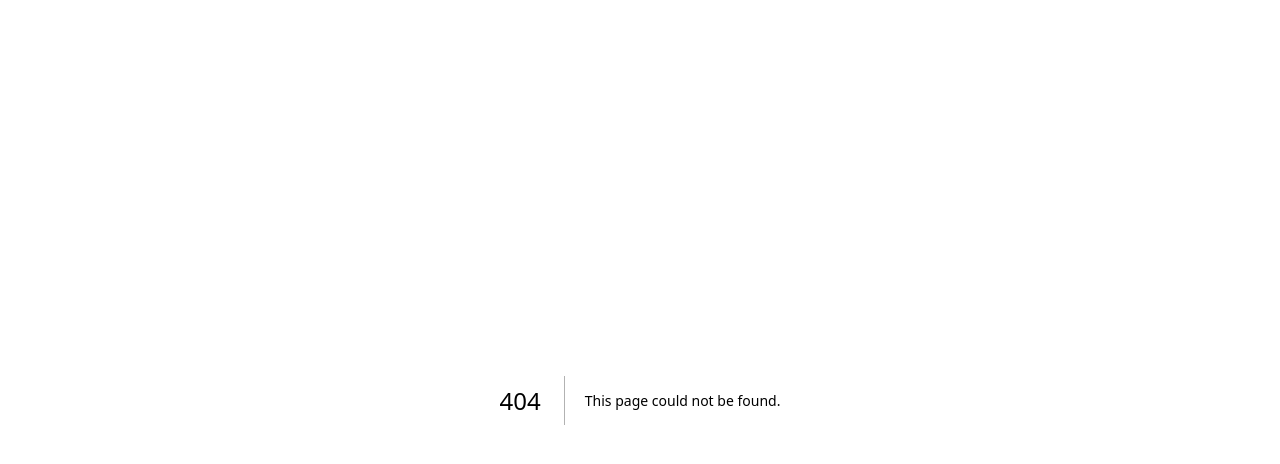
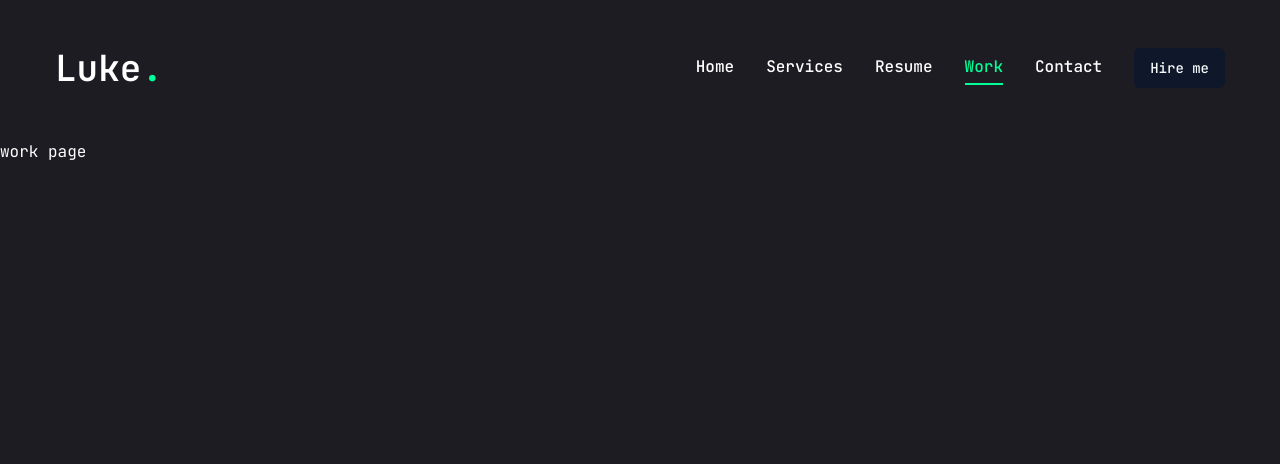
Before and after one commit to kafanasyev97/next-portfolio, a Next.js app: page /work in a window 1280 px wide. Before the commit this address had no page. Shown: the top 464 px of the page. Built offline with nearby package versions, Linux system fonts and the light colour scheme.

Commit message:
[upd] Framer-motion animations

```diff
--- /dev/null
+++ b/app/contact/page.jsx
@@ -0,0 +1,5 @@
+const Contact = () => {
+  return <div>contact page</div>
+}
+
+export default Contact
--- a/app/layout.jsx
+++ b/app/layout.jsx
@@ -1,5 +1,8 @@
 import { JetBrains_Mono } from 'next/font/google'
 import './globals.css'
+import Header from '@/components/Header'
+import PageTransition from '@/components/PageTransition'
+import StairTransition from '@/components/StairTransition'
 
 const jetbrainsMono = JetBrains_Mono({
   subsets: ['latin'],
@@ -15,7 +18,11 @@ export const metadata = {
 export default function RootLayout({ children }) {
   return (
     <html lang="en">
-      <body className={jetbrainsMono.variable}>{children}</body>
+      <body className={jetbrainsMono.variable}>
+        <Header />
+        <StairTransition />
+        <PageTransition>{children}</PageTransition>
+      </body>
     </html>
   )
 }
--- /dev/null
+++ b/app/resume/page.jsx
@@ -0,0 +1,5 @@
+const Resume = () => {
+  return <div>resume page</div>
+}
+
+export default Resume
--- /dev/null
+++ b/app/services/page.jsx
@@ -0,0 +1,5 @@
+const Services = () => {
+  return <div>services page</div>
+}
+
+export default Services
--- /dev/null
+++ b/app/work/page.jsx
@@ -0,0 +1,5 @@
+const Work = () => {
+  return <div>work page</div>
+}
+
+export default Work
--- /dev/null
+++ b/components/Header.jsx
@@ -0,0 +1,31 @@
+import Link from 'next/link'
+import { Button } from './ui/button'
+import Nav from './Nav'
+
+const Header = () => {
+  return (
+    <header className="py-8 xl:py-12 text-white">
+      <div className="container mx-auto flex justify-between items-center">
+        {/* logo */}
+        <Link href="/">
+          <h1 className="text-4xl font-semibold">
+            Luke<span className="text-accent">.</span>
+          </h1>
+        </Link>
+
+        {/* desktop nav & hire me button */}
+        <div className="hidden xl:flex items-center gap-8">
+          <Nav />
+          <Link href="/contact">
+            <Button>Hire me</Button>
+          </Link>
+        </div>
+
+        {/* mobile nav */}
+        <div className="xl:hidden">mobile nav</div>
+      </div>
+    </header>
+  )
+}
+
+export default Header
--- /dev/null
+++ b/components/Nav.jsx
@@ -0,0 +1,51 @@
+'use client'
+
+import Link from 'next/link'
+import { usePathname } from 'next/navigation'
+
+const links = [
+  {
+    name: 'home',
+    path: '/',
+  },
+  {
+    name: 'services',
+    path: '/services',
+  },
+  {
+    name: 'resume',
+    path: '/resume',
+  },
+  {
+    name: 'work',
+    path: '/work',
+  },
+  {
+    name: 'contact',
+    path: '/contact',
+  },
+]
+
+const Nav = () => {
+  const pathname = usePathname()
+
+  return (
+    <nav className="flex gap-8">
+      {links.map((link, index) => {
+        return (
+          <Link
+            href={link.path}
+            key={index}
+            className={`${
+              link.path === pathname && 'text-accent border-b-2 border-accent'
+            } capitalize font-medium hover:text-accent transition-all`}
+          >
+            {link.name}
+          </Link>
+        )
+      })}
+    </nav>
+  )
+}
+
+export default Nav
--- /dev/null
+++ b/components/PageTransition.jsx
@@ -0,0 +1,25 @@
+'use client'
+
+import { AnimatePresence, motion } from 'framer-motion'
+import { usePathname } from 'next/navigation'
+
+const PageTransition = ({ children }) => {
+  const pathname = usePathname()
+  return (
+    <AnimatePresence>
+      <div key={pathname}>
+        <motion.div
+          initial={{ opacity: 1 }}
+          animate={{
+            opacity: 0,
+            transition: { delay: 1, duration: 0.4, ease: 'easeInOut' },
+          }}
+          className="h-screen w-screen fixed bg-primary top-0 pointer-events-none"
+        />
+        {children}
+      </div>
+    </AnimatePresence>
+  )
+}
+
+export default PageTransition
--- /dev/null
+++ b/components/StairTransition.jsx
@@ -0,0 +1,34 @@
+'use client'
+
+import { AnimatePresence, motion } from 'framer-motion'
+import { usePathname } from 'next/navigation'
+import Stairs from './Stairs'
+
+const StairTransition = () => {
+  const pathname = usePathname()
+  return (
+    <>
+      <AnimatePresence mode="wait">
+        <div key={pathname}>
+          <div
+            className="h-screen w-screen fixed top-0 left-0 right-0
+          pointer-events-none z-40 flex"
+          >
+            <Stairs />
+          </div>
+
+          <motion.div
+            className="h-screen w-screen fixed bg-primary top-0 pointer-events-none"
+            initial={{ opacity: 1 }}
+            animate={{
+              opacity: 0,
+              transition: { delay: 1, duration: 0.4, ease: 'easeInOut' },
+            }}
+          />
+        </div>
+      </AnimatePresence>
+    </>
+  )
+}
+
+export default StairTransition
--- /dev/null
+++ b/components/Stairs.jsx
@@ -0,0 +1,50 @@
+import { motion } from 'framer-motion'
+
+const stairAnimation = {
+  initial: {
+    top: '0%',
+  },
+  animate: {
+    top: '100%',
+  },
+  exit: {
+    top: ['100%', '0'],
+  },
+}
+
+// calculate the reverse index fot staggred delay
+const reverseIndex = (index) => {
+  const totalSteps = 6 // number of steps
+  return totalSteps - index - 1
+}
+
+const Stairs = () => {
+  return (
+    <>
+      {/* render 6 motion divs, each representing a step of the stairs.
+  Each div will have the same animation defined by the stairsAnimation object.
+  The delay for each div is calculated dinamically based on it's reversed index,
+  creating a staggered effect with decreasing delay for each subsequent step.
+   */}
+      {[...Array(6)].map((_, index) => {
+        return (
+          <motion.div
+            key={index}
+            variants={stairAnimation}
+            initial="initial"
+            animate="animate"
+            exit="exit"
+            transition={{
+              duration: 0.4,
+              ease: 'easeInOut',
+              delay: reverseIndex(index) * 0.1,
+            }}
+            className="h-full w-full bg-white relative"
+          />
+        )
+      })}
+    </>
+  )
+}
+
+export default Stairs
--- a/package.json
+++ b/package.json
@@ -17,6 +17,7 @@
     "@radix-ui/react-tooltip": "^1.1.2",
     "class-variance-authority": "^0.7.0",
     "clsx": "^2.1.1",
+    "framer-motion": "^11.3.21",
     "lucide-react": "^0.419.0",
     "next": "14.2.5",
     "react": "^18",
--- a/tailwind.config.js
+++ b/tailwind.config.js
@@ -24,7 +24,7 @@ module.exports = {
     },
     extend: {
       colors: {
-        primary: '1c1c22',
+        primary: '#1c1c22',
         accent: {
           DEFAULT: '#00ff99',
           hover: '#00e187',
```
Also changed, not shown: 1 other file (tests, documents, lock files or other folders).
